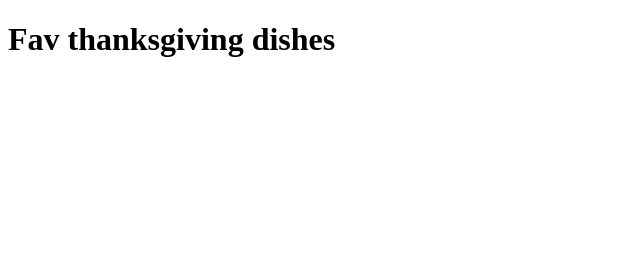
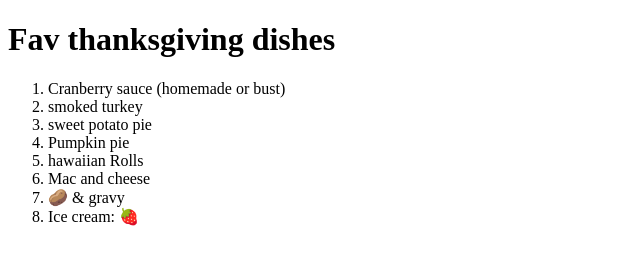
Before and after one commit to Sarah-Stodder/thankful-for-git, a plain HTML site: page index.html in a window 1280 px wide. Shown: the whole page, without its empty margins (0-640 px from the left). Drawn offline with Linux system fonts and the light colour scheme.

Commit message:
added meals to our list

```diff
--- a/index.html
+++ b/index.html
@@ -7,6 +7,15 @@
 </head>
 <body>
     <h1>Fav thanksgiving dishes</h1>
-
+    <ol>
+        <li>Cranberry sauce (homemade or bust)</li>
+        <li>smoked turkey</li>
+        <li>sweet potato pie</li>
+        <li>Pumpkin pie</li>
+        <li>hawaiian Rolls</li>
+        <li>Mac and cheese</li>
+        <li>🥔 & gravy </li>
+        <li>Ice cream: 🍓 </li>
+    </ol>
 </body>
 </html>
```
